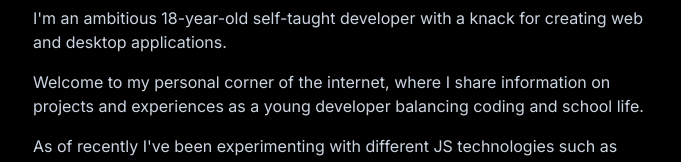
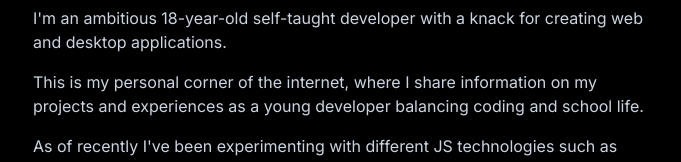
Before and after one commit to senoe/senoe.dev, a Next.js app: page / in a window 1280 px wide. Shown: the part 171-333 px from the top of the page, without its empty margins (299-980 px from the left). Built offline with nearby package versions, Linux system fonts and the light colour scheme.

Commit message:
Improvements

```diff
--- a/src/app/page.tsx
+++ b/src/app/page.tsx
@@ -22,8 +22,8 @@ export default function HomePage() {
             creating web and desktop applications.
           </p>
           <p>
-            Welcome to my personal corner of the internet, where I share
-            information on projects and experiences as a young developer
+            This is my personal corner of the internet, where I share
+            information on my projects and experiences as a young developer
             balancing coding and school life.
           </p>
           <p>
```
